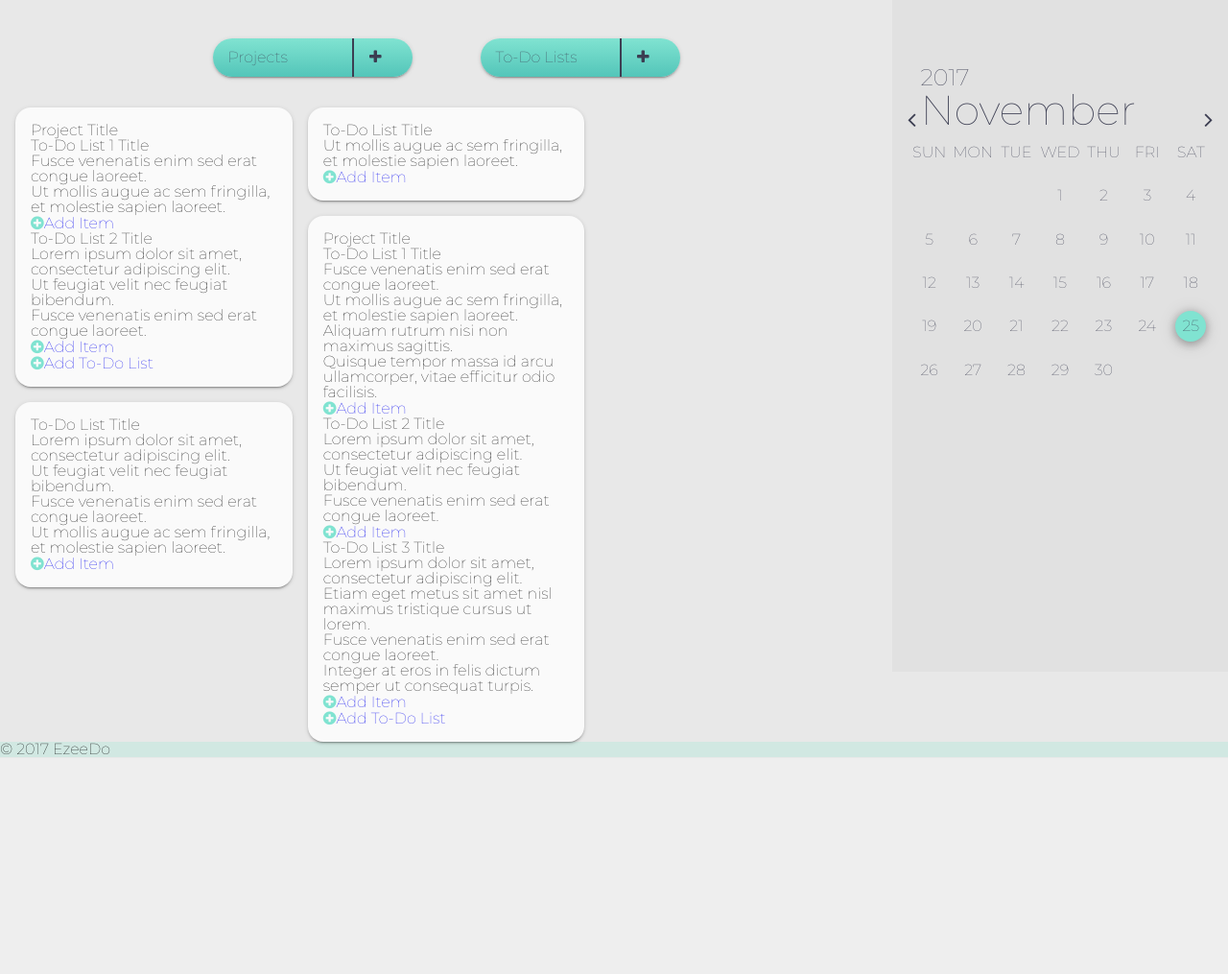
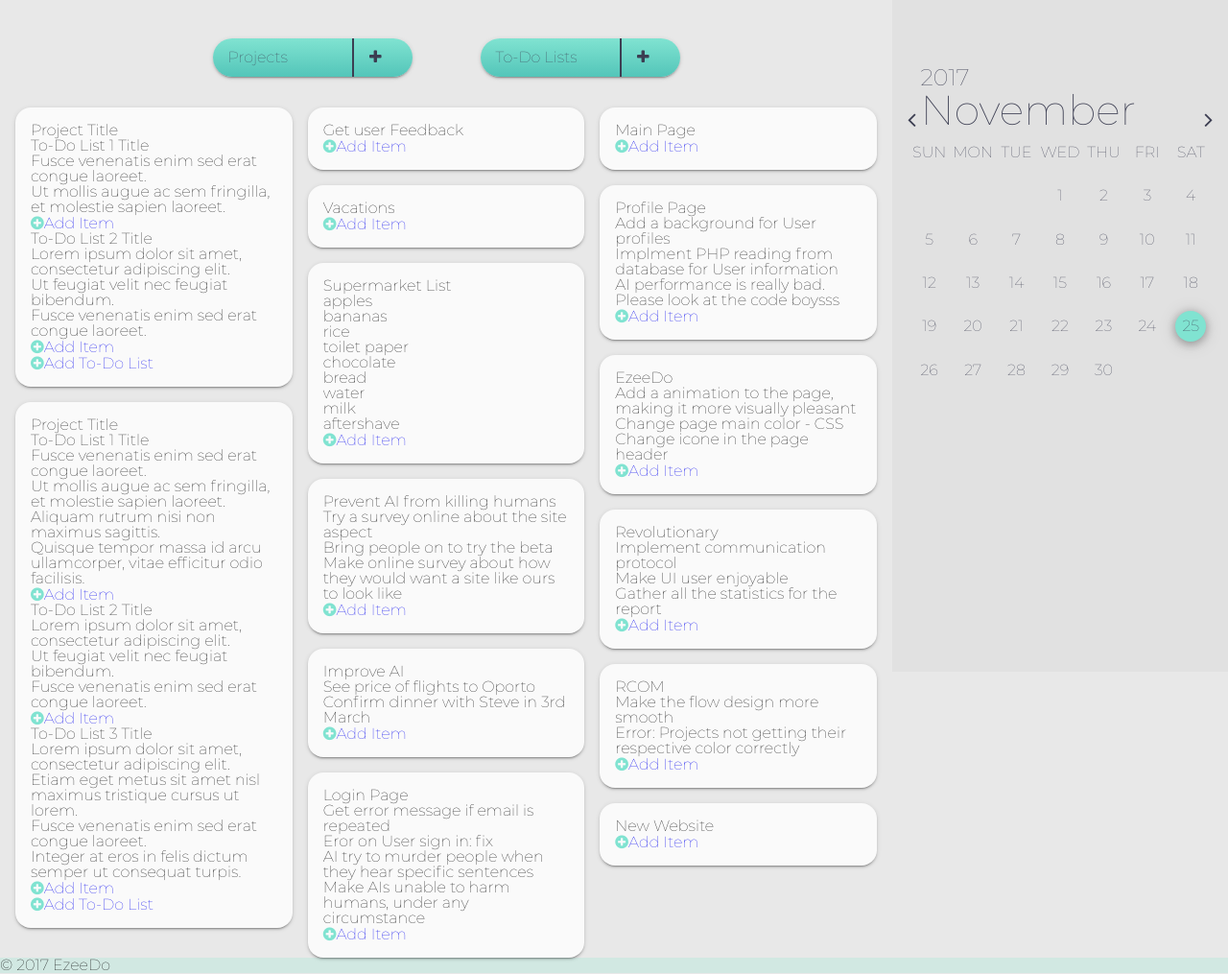
Before and after one commit to EdgarACarneiro/feup-ltw, a PHP site: page / in a window 1280 px wide. Shown: the part 100-1115 px from the top of the page at 96% size. Before the commit the page ends 889 px from the top, so only its background shows below. Run offline with PHP 8.4, Linux system fonts and the light colour scheme; data comes from the database, SQL or seed files in the repository; both versions use the stored data as it was after the commit; some web fonts are replaced.

Commit message:
rudimentary listing

```diff
--- a/index.php
+++ b/index.php
@@ -74,31 +74,6 @@ include_once('templates/header.php');
 
             <div class="masonry-item shadow-cards rnd-cornes">
                 <article class="rnd-cornes">
-                    <h2>To-Do List Title</h2>
-                    <ul>
-                        <li>Lorem ipsum dolor sit amet, consectetur adipiscing elit.</li>
-                        <li>Ut feugiat velit nec feugiat bibendum.</li>
-                        <li>Fusce venenatis enim sed erat congue laoreet.</li>
-                        <li>Ut mollis augue ac sem fringilla, et molestie sapien laoreet.</li>
-                    </ul>
-                    <a href="action_add_item.php">
-                        <i class="fa fa-plus-circle"></i>Add Item</a>
-                </article>
-            </div>
-
-            <div class="masonry-item shadow-cards rnd-cornes">
-                <article class="rnd-cornes">
-                    <h2>To-Do List Title</h2>
-                    <ul>
-                        <li>Ut mollis augue ac sem fringilla, et molestie sapien laoreet.</li>
-                    </ul>
-                    <a href="action_add_item.php">
-                        <i class="fa fa-plus-circle"></i>Add Item</a>
-                </article>
-            </div>
-
-            <div class="masonry-item shadow-cards rnd-cornes">
-                <article class="rnd-cornes">
                     <h2>Project Title</h2>
                     <article>
                         <h4>To-Do List 1 Title</h4>
@@ -139,6 +114,9 @@ include_once('templates/header.php');
                         <i class="fa fa-plus-circle"></i>Add To-Do List</a>
                 </article>
             </div>
+
+            <?php include_once('list_tasks.php'); ?>
+
         </div>
 
         </main>
--- /dev/null
+++ b/list_tasks.php
@@ -0,0 +1,27 @@
+<?php
+include_once('database/connection.php');
+include_once('database/tasks.php');
+$tasks = getAllTasks();
+
+function listTask($task) {
+    echo '<div class="masonry-item shadow-cards rnd-cornes">';
+    echo '<article class="rnd-cornes">';
+    echo '<h2>' . $task['title'] . '</h2>';
+    echo '<ul>';
+
+    $items = getTasksItems($task['task_id']);
+    foreach ($items as $item) {
+        echo '<li>' . $item['description'] . '</li>';
+    }
+    echo '</ul>';
+    echo '<a href="action_add_item.php">';
+    echo '<i class="fa fa-plus-circle"></i>Add Item</a>';
+    echo '</article>';
+    echo '</div>';
+}
+
+foreach ($tasks as $task) {
+    listTask($task);
+}
+
+?>
```
Also changed, not shown: database/EzeeDo.sql (+13 -13 lines), database/EzeeDo.db.
